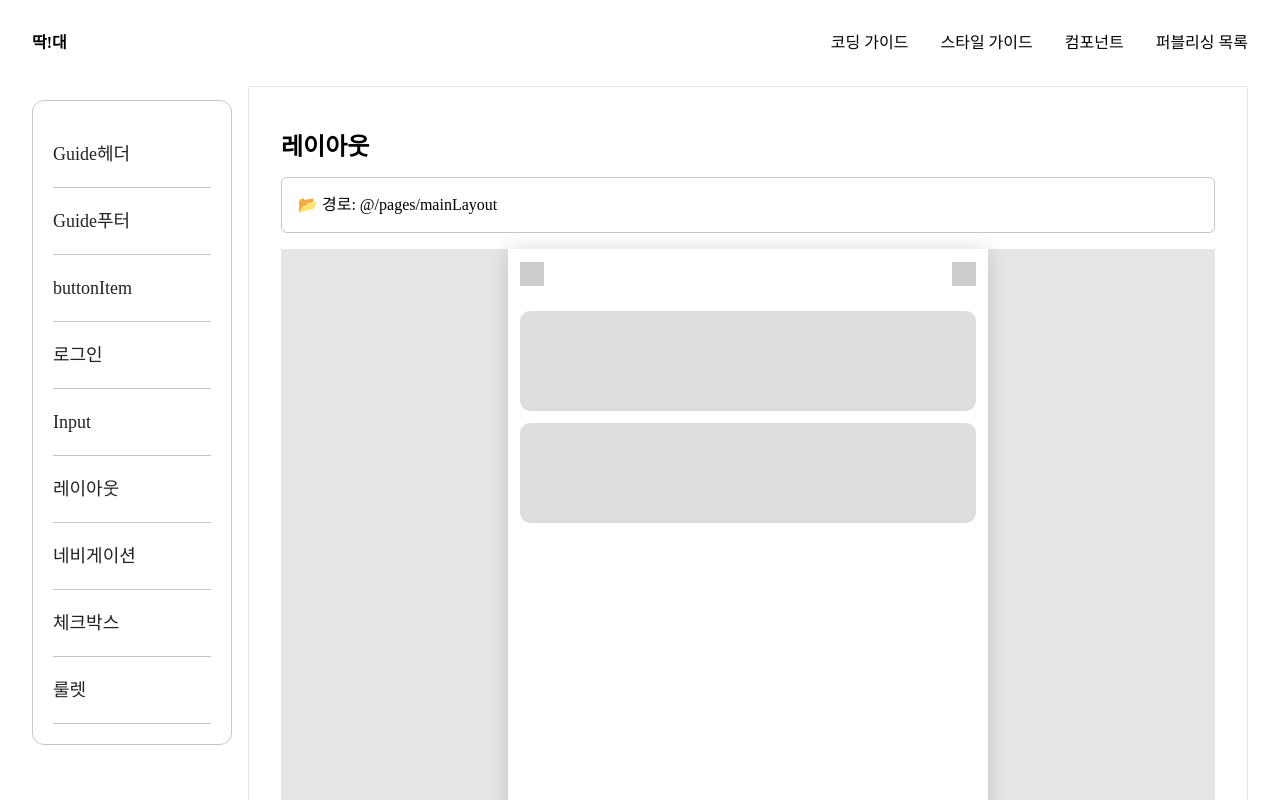
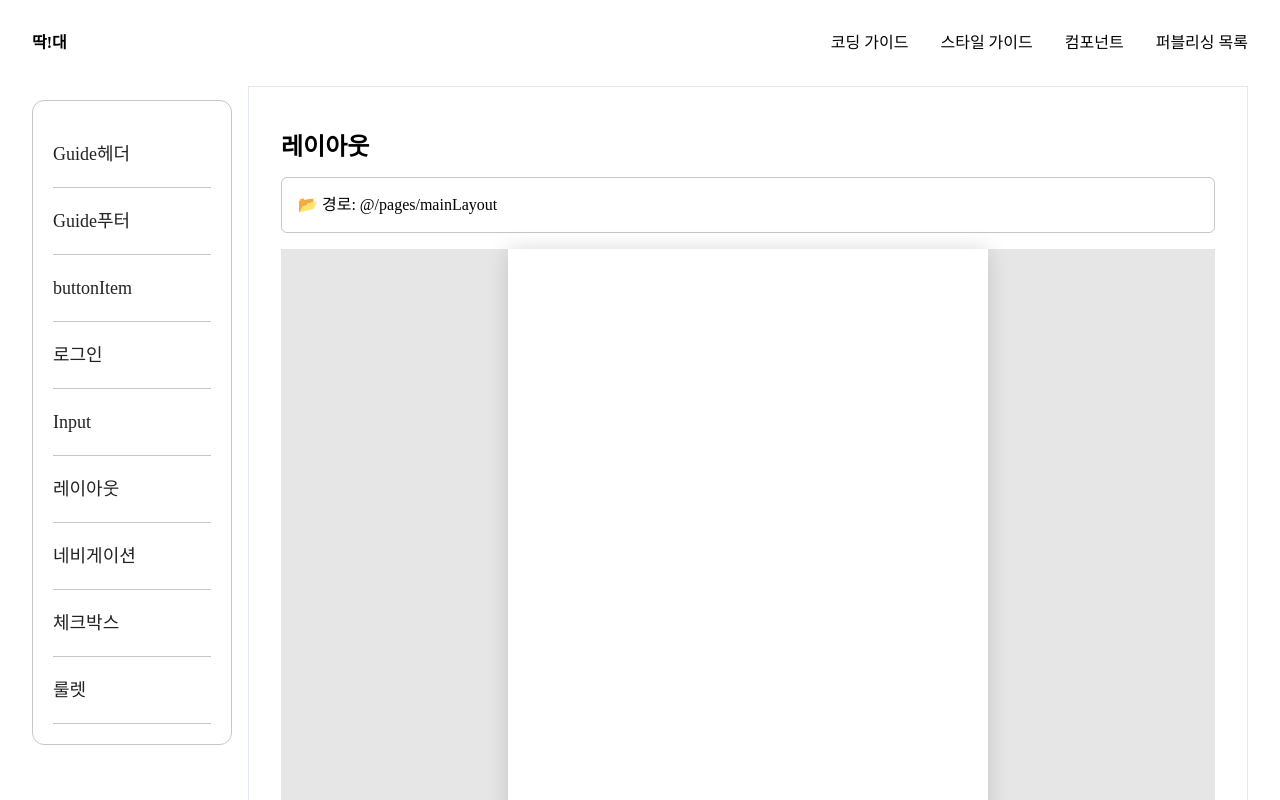
Before and after one commit to DoitorPay/Guide, a React (Vite) app in the folder frontend/: page /cmpguide in a window 1280 px wide. Both pictures are taken after a click on the item "레이아웃". Shown: the top 800 px of the page. Built offline with nearby package versions, Linux system fonts and the light colour scheme; a web font is replaced by a local one.

Commit message:
style: 레이아웃 스타일링 다듬기

```diff
--- a/frontend/src/assets/css/components/nav.scss
+++ b/frontend/src/assets/css/components/nav.scss
@@ -14,6 +14,7 @@
             width: calc(78/16*1rem);
             font-size: calc(var(--typo-size-body-5)/16*1rem);
             font-weight: var(--typo-weight-medium);
+            cursor: pointer;
             svg {
                 width: calc(24/16*1rem);
                 height: calc(24/16*1rem);
--- a/frontend/src/pages/mainLayout.jsx
+++ b/frontend/src/pages/mainLayout.jsx
@@ -1,4 +1,5 @@
 import React from 'react';
+import '@/assets/css/components/mainLayout.scss';
 import Navigation from '@/components/nav';
 
 const MainLayout = () => {
@@ -6,18 +7,18 @@ const MainLayout = () => {
     <div className="wrapper">
     <div className="main-layout">
       <header className="header">
-        <div className="menu" />
-        <div className="icons" />
+        {/* <div className="menu" /> */}
+        {/* <div className="icons" /> */}
       </header>
 
       <section className="main-banner" />
 
       <section className="content-area">
-        <div className="content-box" />
-        <div className="content-box" />
+        {/* <div className="content-box" /> */}
+        {/* <div className="content-box" /> */}
       </section>
 
-      <footer className="bottom-nav">
+      <footer>
         <Navigation/>
       </footer>
     </div>
```
